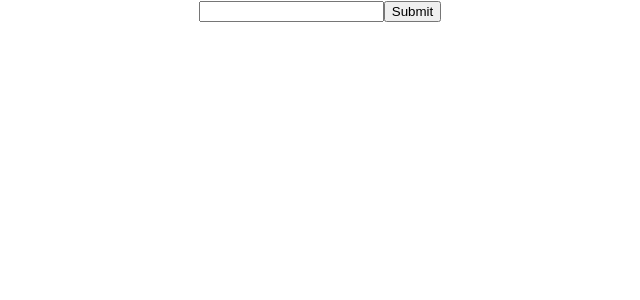
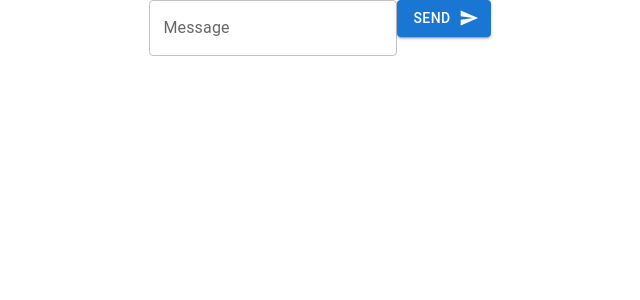
Before and after one commit to LanZie7/gb-react-msnger, a React (Create React App) app: page / in a window 1280 px wide. Shown: the top 300 px of the page, without its empty margins (320-960 px from the left). Built offline with nearby package versions, Linux system fonts and the light colour scheme.

Commit message:
material ui + send btn and message input styled

```diff
--- a/package.json
+++ b/package.json
@@ -3,6 +3,11 @@
   "version": "0.1.0",
   "private": true,
   "dependencies": {
+    "@emotion/react": "^11.8.2",
+    "@emotion/styled": "^11.8.1",
+    "@material-ui/icons": "^4.11.2",
+    "@mui/icons-material": "^5.5.1",
+    "@mui/material": "^5.5.3",
     "@testing-library/jest-dom": "^5.16.3",
     "@testing-library/react": "^12.1.4",
     "@testing-library/user-event": "^13.5.0",
--- a/public/index.html
+++ b/public/index.html
@@ -3,6 +3,7 @@
   <head>
     <meta charset="utf-8" />
     <link rel="icon" href="%PUBLIC_URL%/favicon.ico" />
+    <link rel="stylesheet" href="https://fonts.googleapis.com/icon?family=Material+Icons">
     <meta name="viewport" content="width=device-width, initial-scale=1" />
     <meta name="theme-color" content="#000000" />
     <meta
--- a/src/components/Form/Form.js
+++ b/src/components/Form/Form.js
@@ -1,4 +1,6 @@
 import { useState } from "react";
+import { Button, TextField } from "@mui/material";
+import SendIcon from '@material-ui/icons/Send';
 
 export const Form = ({ onSubmit }) => {
     const [value, setValue] = useState("");
@@ -16,8 +18,15 @@
 
     return (
         <form onSubmit={ handleSubmit }>
-            <input value={ value } onChange={ handleChange } type="text" />
-            <input type="submit" />
+            <TextField
+                id="outlined-basic"
+                label="Message"
+                variant="outlined"
+                value={ value }
+                onChange={ handleChange }
+                type="text"
+            />
+            <Button type="submit" variant="contained" endIcon={<SendIcon />}>Send</Button>
         </form>
     );
 };
```
Also changed, not shown: 1 other file (tests, documents, lock files or other folders).
